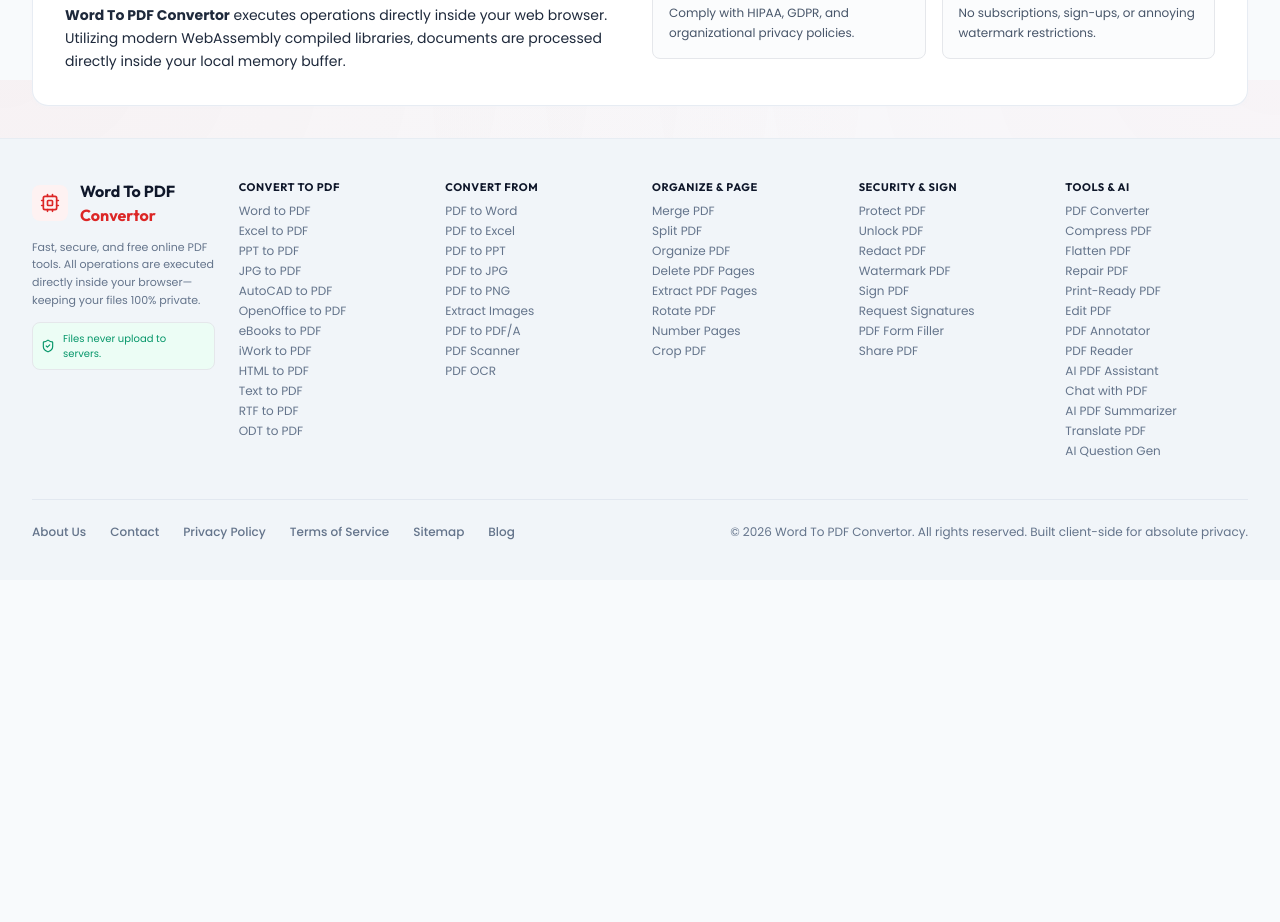
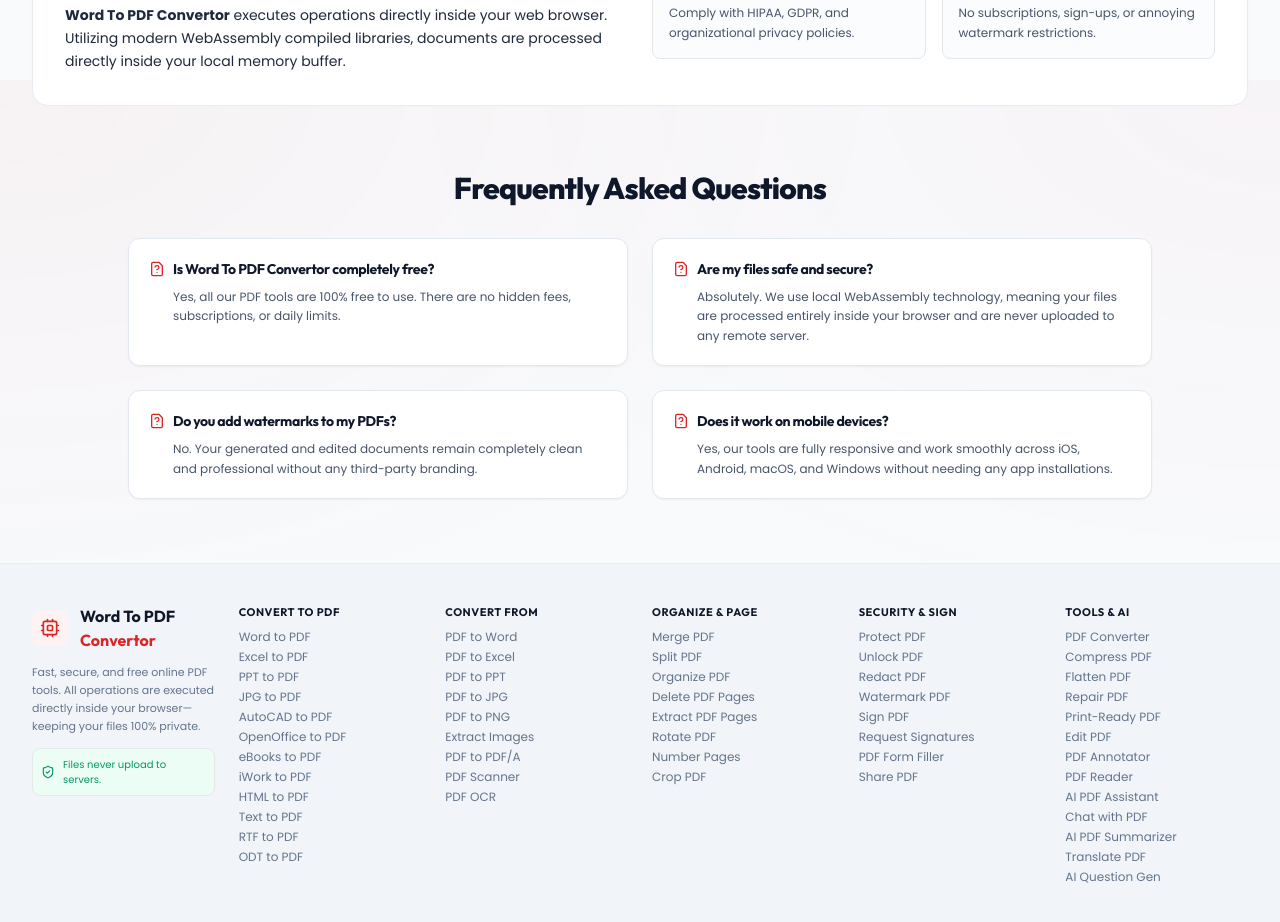
Before and after one commit to rnimriya/wordtopdf, a React (Vite) app: page / in a window 1280 px wide. Shown: the part 2320-3242 px from the top of the page. Before the commit the page ends 2900 px from the top, so only its background shows below. Built offline with nearby package versions, Linux system fonts and the light colour scheme.

Commit message:
Add FAQ section to Home page

```diff
--- a/src/pages/Home.jsx
+++ b/src/pages/Home.jsx
@@ -548,6 +548,31 @@ function Home() {
         </div>
       </section>
 
+      {/* FAQ Section */}
+      <section className="py-8">
+        <h2 className="text-2xl md:text-3xl font-extrabold font-display leading-tight text-slate-900 text-center mb-8">
+          Frequently Asked Questions
+        </h2>
+        <div className="grid grid-cols-1 md:grid-cols-2 gap-6 max-w-5xl mx-auto">
+          {[
+            { q: "Is Word To PDF Convertor completely free?", a: "Yes, all our PDF tools are 100% free to use. There are no hidden fees, subscriptions, or daily limits." },
+            { q: "Are my files safe and secure?", a: "Absolutely. We use local WebAssembly technology, meaning your files are processed entirely inside your browser and are never uploaded to any remote server." },
+            { q: "Do you add watermarks to my PDFs?", a: "No. Your generated and edited documents remain completely clean and professional without any third-party branding." },
+            { q: "Does it work on mobile devices?", a: "Yes, our tools are fully responsive and work smoothly across iOS, Android, macOS, and Windows without needing any app installations." }
+          ].map((faq, idx) => (
+            <div key={idx} className="bg-white p-5 rounded-xl border border-slate-200 shadow-sm hover:border-primary-300 transition-colors">
+              <h4 className="font-bold text-slate-900 text-sm mb-2 flex items-start">
+                <FileQuestion className="w-4 h-4 text-primary-500 mr-2 shrink-0 mt-0.5" />
+                {faq.q}
+              </h4>
+              <p className="text-xs text-slate-600 leading-relaxed pl-6">
+                {faq.a}
+              </p>
+            </div>
+          ))}
+        </div>
+      </section>
+
     </div>
   );
 }
```
